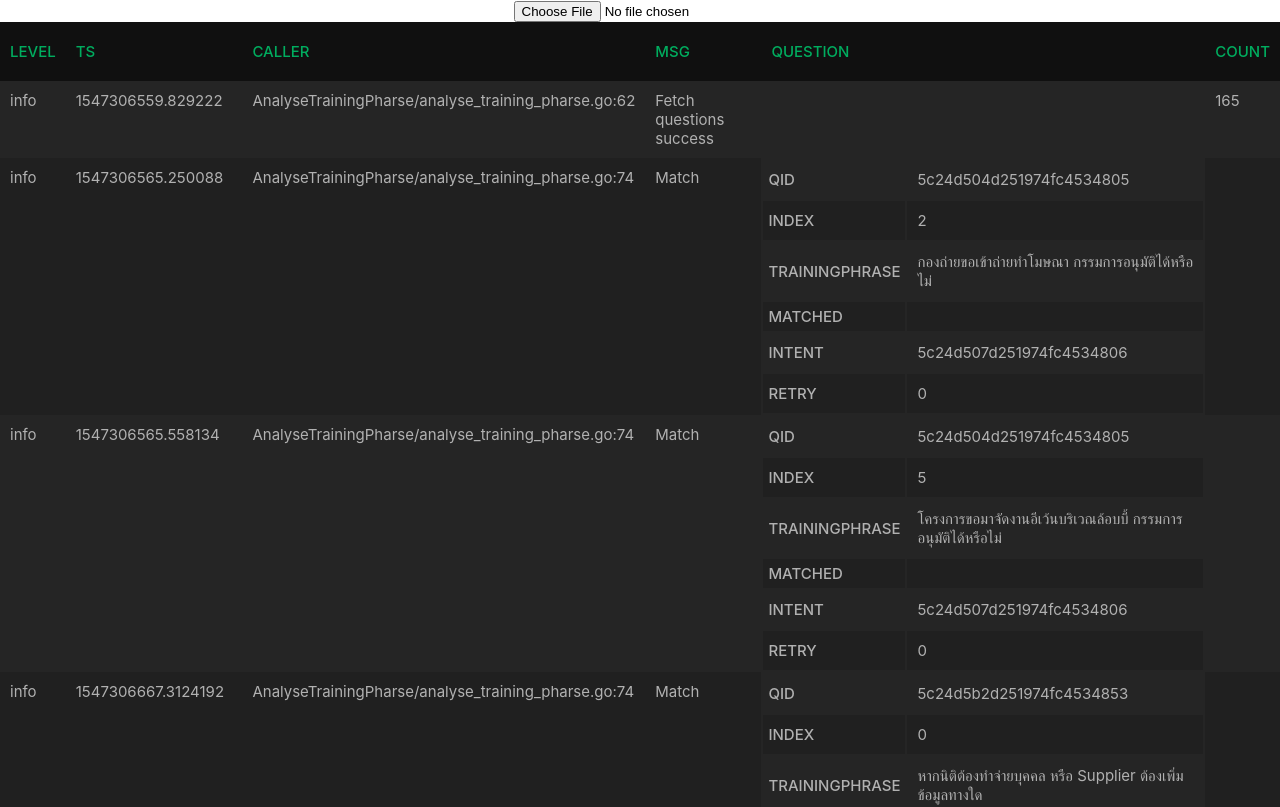
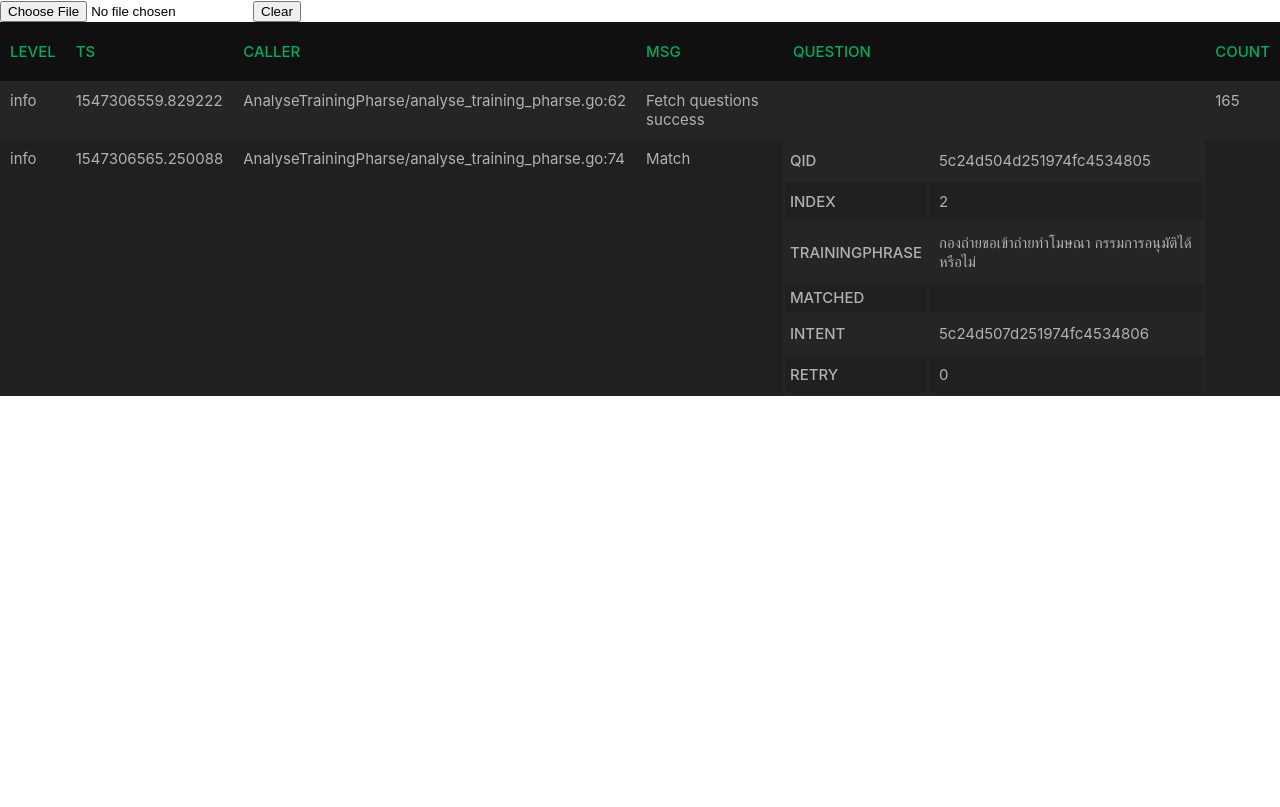
Before and after one commit to Panupong-Tongtawach/JSONTABLE, a React (Create React App) app: page / in a window 1280 px wide. Shown: the top 807 px of the page. Built offline with nearby package versions, Linux system fonts and the light colour scheme.

Commit message:
file check fix bug and clear state

```diff
--- a/src/App.tsx
+++ b/src/App.tsx
@@ -3,6 +3,7 @@ import './App.css';
 import { DataTypes } from './dataTypes';
 import { Table, TableHead, TableBody, DetailTable } from './StyledComponent';
 import { FileUploader } from './FlieUploader';
+import styled from 'styled-components';
 
 interface Props {
 
@@ -20,27 +21,33 @@ class App extends Component<Props, States> {
             data: this.defaultDatas
         }
     }
-
     defaultDatas: DataTypes.Data[] = [
         { "level": "info", "ts": 1547306559.829222, "caller": "AnalyseTrainingPharse/analyse_training_pharse.go:62", "msg": "Fetch questions success", "count": 165 },
         { "level": "info", "ts": 1547306565.250088, "caller": "AnalyseTrainingPharse/analyse_training_pharse.go:74", "msg": "Match", "question": { "qid": "5c24d504d251974fc4534805", "index": 2, "trainingPhrase": "กองถ่ายขอเข้าถ่ายทำโมษณา กรรมการอนุมัติได้หรือไม่", "matched": false, "intent": "5c24d507d251974fc4534806", "retry": 0 } },
-    { "level": "info", "ts": 1547306565.558134, "caller": "AnalyseTrainingPharse/analyse_training_pharse.go:74", "msg": "Match", "question": { "qid": "5c24d504d251974fc4534805", "index": 5, "trainingPhrase": "โครงการขอมาจัดงานอีเว้นบริเวณล้อบบี้ กรรมการอนุมัติได้หรือไม่", "matched": false, "intent": "5c24d507d251974fc4534806", "retry": 0 } },
-    { "level": "info", "ts": 1547306667.3124192, "caller": "AnalyseTrainingPharse/analyse_training_pharse.go:74", "msg": "Match", "question": { "qid": "5c24d5b2d251974fc4534853", "index": 0, "trainingPhrase": "หากนิติต้องทำจ่ายบุคคล หรือ Supplier ต้องเพิ่มข้อมูลทางใด", "matched": false, "intent": "5c24d5f9d251974fc453487a", "retry": 0 } },
-    { "level": "info", "ts": 1547306688.600563, "caller": "AnalyseTrainingPharse/analyse_training_pharse.go:74", "msg": "Match", "question": { "qid": "5c24d5bed251974fc453485a", "index": 1, "trainingPhrase": "ถ้ามีลูกบ้านจ่ายเงินล่วงหน้าต้องทำยังไง", "matched": false, "intent": "5c316ec234d1f90001aa26f1", "retry": 0 } },
-    { "level": "info", "ts": 1547306693.865719, "caller": "AnalyseTrainingPharse/analyse_training_pharse.go:74", "msg": "Match", "question": { "qid": "5c24d5c1d251974fc453485c", "index": 5, "trainingPhrase": "สร้างระบบใหม่ต้องใช้ระยะเวลาเท่าไหร่", "matched": false, "intent": "5c316bf934d1f90001aa26e3", "retry": 0 } },
-    { "level": "info", "ts": 1547306700.147403, "caller": "AnalyseTrainingPharse/analyse_training_pharse.go:74", "msg": "Match", "question": { "qid": "5c24d5c7d251974fc453485f", "index": 6, "trainingPhrase": "เบี้ยปรับล่าช้า สามารถลดหนี้ได้หรือไม่", "matched": false, "intent": "5c27012b34d1f9000132252a", "retry": 0 } },
-    { "level": "info", "ts": 1547306728.5789208, "caller": "AnalyseTrainingPharse/analyse_training_pharse.go:74", "msg": "Match", "question": { "qid": "5c24d5d7d251974fc4534868", "index": 2, "trainingPhrase": "อัตราค่าเบี้ยประกันภัยที่ลูกบ้านต้องจ่ายคิดตามพื้นที่ห้อง หรือคิดจากอัตราส่วนกรรมสิทธิ์", "matched": false, "intent": "5c24d5d9d251974fc4534869", "retry": 0 } },
-    { "level": "info", "ts": 1547306771.894461, "caller": "AnalyseTrainingPharse/analyse_training_pharse.go:74", "msg": "Match", "question": { "qid": "5c24d5ead251974fc4534873", "index": 3, "trainingPhrase": "กรณีเรียกเก็บค่าที่จอดรถ แล้วลูกบ้านปฏิเสธการจ่าย สามารถดำเนินการ อย่างไรได้บ้าง", "matched": false, "intent": "5c27023434d1f9000132252e", "retry": 0 } },
-    { "level": "info", "ts": 1547306774.6599958, "caller": "AnalyseTrainingPharse/analyse_training_pharse.go:74", "msg": "Match", "question": { "qid": "5c24d5f0d251974fc4534876", "index": 0, "trainingPhrase": "ขอเลขที่ใบเสร็จใหม่", "matched": false, "intent": "5c316af134d1f90001aa26df", "retry": 0 } },
-    { "level": "info", "ts": 1547306774.967864, "caller": "AnalyseTrainingPharse/analyse_training_pharse.go:74", "msg": "Match", "question": { "qid": "5c24d5f0d251974fc4534876", "index": 1, "trainingPhrase": "ขอเลขที่ใบเสร็จอีกครั้ง", "matched": false, "intent": "5c316af134d1f90001aa26df", "retry": 0 } },
-    { "level": "info", "ts": 1547306775.27901, "caller": "AnalyseTrainingPharse/analyse_training_pharse.go:74", "msg": "Match", "question": { "qid": "5c24d5f0d251974fc4534876", "index": 2, "trainingPhrase": "ขอเลขใบเสร็จใหม่", "matched": false, "intent": "5c316af134d1f90001aa26df", "retry": 0 } },
-    { "level": "info", "ts": 1547306775.581335, "caller": "AnalyseTrainingPharse/analyse_training_pharse.go:74", "msg": "Match", "question": { "qid": "5c24d5f0d251974fc4534876", "index": 3, "trainingPhrase": "ขอเลขใบเสร็จอีกครั้ง", "matched": false, "intent": "5c316af134d1f90001aa26df", "retry": 0 } },
-    { "level": "info", "ts": 1547306775.888649, "caller": "AnalyseTrainingPharse/analyse_training_pharse.go:74", "msg": "Match", "question": { "qid": "5c24d5f0d251974fc4534876", "index": 4, "trainingPhrase": "อยากได้เลขใบเสร็จใหม่", "matched": false, "intent": "5c316af134d1f90001aa26df", "retry": 0 } },
-    { "level": "info", "ts": 1547306776.1961741, "caller": "AnalyseTrainingPharse/analyse_training_pharse.go:74", "msg": "Match", "question": { "qid": "5c24d5f0d251974fc4534876", "index": 5, "trainingPhrase": "เอาเลขใบเสร็จอีกรอบ", "matched": false, "intent": "5c316af134d1f90001aa26df", "retry": 0 } },
-    { "level": "info", "ts": 1547306776.4603899, "caller": "AnalyseTrainingPharse/analyse_training_pharse.go:74", "msg": "Match", "question": { "qid": "5c24d5f0d251974fc4534876", "index": 6, "trainingPhrase": "ขอเลขใบเสร็จอีกรอบ", "matched": false, "intent": "5c316af134d1f90001aa26df", "retry": 1 } },
-    { "level": "info", "ts": 1547306776.708064, "caller": "AnalyseTrainingPharse/analyse_training_pharse.go:74", "msg": "Match", "question": { "qid": "5c24d5f0d251974fc4534876", "index": 7, "trainingPhrase": "วิธี running ใบเสร็จใหม่", "matched": false, "intent": "5c316af134d1f90001aa26df", "retry": 0 } },
-    { "level": "info", "ts": 1547306777.023008, "caller": "AnalyseTrainingPharse/analyse_training_pharse.go:74", "msg": "Match", "question": { "qid": "5c24d5f0d251974fc4534876", "index": 8, "trainingPhrase": "รันเลขที่ใบเสร็จเลขใหม่ให้หน่อยค่ะ เนื่องจากใบเสร็จรับเงินล็อตเก่าหมด", "matched": false, "intent": "5c316af134d1f90001aa26df", "retry": 0 } },
-  ];
+
+    ]
+
+
+    // defaultDatas: DataTypes.Data[] = [
+    //     { "level": "info", "ts": 1547306559.829222, "caller": "AnalyseTrainingPharse/analyse_training_pharse.go:62", "msg": "Fetch questions success", "count": 165 },
+    //     { "level": "info", "ts": 1547306565.250088, "caller": "AnalyseTrainingPharse/analyse_training_pharse.go:74", "msg": "Match", "question": { "qid": "5c24d504d251974fc4534805", "index": 2, "trainingPhrase": "กองถ่ายขอเข้าถ่ายทำโมษณา กรรมการอนุมัติได้หรือไม่", "matched": false, "intent": "5c24d507d251974fc4534806", "retry": 0 } },
+    //     { "level": "info", "ts": 1547306565.558134, "caller": "AnalyseTrainingPharse/analyse_training_pharse.go:74", "msg": "Match", "question": { "qid": "5c24d504d251974fc4534805", "index": 5, "trainingPhrase": "โครงการขอมาจัดงานอีเว้นบริเวณล้อบบี้ กรรมการอนุมัติได้หรือไม่", "matched": false, "intent": "5c24d507d251974fc4534806", "retry": 0 } },
+    //     { "level": "info", "ts": 1547306667.3124192, "caller": "AnalyseTrainingPharse/analyse_training_pharse.go:74", "msg": "Match", "question": { "qid": "5c24d5b2d251974fc4534853", "index": 0, "trainingPhrase": "หากนิติต้องทำจ่ายบุคคล หรือ Supplier ต้องเพิ่มข้อมูลทางใด", "matched": false, "intent": "5c24d5f9d251974fc453487a", "retry": 0 } },
+    //     { "level": "info", "ts": 1547306688.600563, "caller": "AnalyseTrainingPharse/analyse_training_pharse.go:74", "msg": "Match", "question": { "qid": "5c24d5bed251974fc453485a", "index": 1, "trainingPhrase": "ถ้ามีลูกบ้านจ่ายเงินล่วงหน้าต้องทำยังไง", "matched": false, "intent": "5c316ec234d1f90001aa26f1", "retry": 0 } },
+    //     { "level": "info", "ts": 1547306693.865719, "caller": "AnalyseTrainingPharse/analyse_training_pharse.go:74", "msg": "Match", "question": { "qid": "5c24d5c1d251974fc453485c", "index": 5, "trainingPhrase": "สร้างระบบใหม่ต้องใช้ระยะเวลาเท่าไหร่", "matched": false, "intent": "5c316bf934d1f90001aa26e3", "retry": 0 } },
+    //     { "level": "info", "ts": 1547306700.147403, "caller": "AnalyseTrainingPharse/analyse_training_pharse.go:74", "msg": "Match", "question": { "qid": "5c24d5c7d251974fc453485f", "index": 6, "trainingPhrase": "เบี้ยปรับล่าช้า สามารถลดหนี้ได้หรือไม่", "matched": false, "intent": "5c27012b34d1f9000132252a", "retry": 0 } },
+    //     { "level": "info", "ts": 1547306728.5789208, "caller": "AnalyseTrainingPharse/analyse_training_pharse.go:74", "msg": "Match", "question": { "qid": "5c24d5d7d251974fc4534868", "index": 2, "trainingPhrase": "อัตราค่าเบี้ยประกันภัยที่ลูกบ้านต้องจ่ายคิดตามพื้นที่ห้อง หรือคิดจากอัตราส่วนกรรมสิทธิ์", "matched": false, "intent": "5c24d5d9d251974fc4534869", "retry": 0 } },
+    //     { "level": "info", "ts": 1547306771.894461, "caller": "AnalyseTrainingPharse/analyse_training_pharse.go:74", "msg": "Match", "question": { "qid": "5c24d5ead251974fc4534873", "index": 3, "trainingPhrase": "กรณีเรียกเก็บค่าที่จอดรถ แล้วลูกบ้านปฏิเสธการจ่าย สามารถดำเนินการ อย่างไรได้บ้าง", "matched": false, "intent": "5c27023434d1f9000132252e", "retry": 0 } },
+    //     { "level": "info", "ts": 1547306774.6599958, "caller": "AnalyseTrainingPharse/analyse_training_pharse.go:74", "msg": "Match", "question": { "qid": "5c24d5f0d251974fc4534876", "index": 0, "trainingPhrase": "ขอเลขที่ใบเสร็จใหม่", "matched": false, "intent": "5c316af134d1f90001aa26df", "retry": 0 } },
+    //     { "level": "info", "ts": 1547306774.967864, "caller": "AnalyseTrainingPharse/analyse_training_pharse.go:74", "msg": "Match", "question": { "qid": "5c24d5f0d251974fc4534876", "index": 1, "trainingPhrase": "ขอเลขที่ใบเสร็จอีกครั้ง", "matched": false, "intent": "5c316af134d1f90001aa26df", "retry": 0 } },
+    //     { "level": "info", "ts": 1547306775.27901, "caller": "AnalyseTrainingPharse/analyse_training_pharse.go:74", "msg": "Match", "question": { "qid": "5c24d5f0d251974fc4534876", "index": 2, "trainingPhrase": "ขอเลขใบเสร็จใหม่", "matched": false, "intent": "5c316af134d1f90001aa26df", "retry": 0 } },
+    //     { "level": "info", "ts": 1547306775.581335, "caller": "AnalyseTrainingPharse/analyse_training_pharse.go:74", "msg": "Match", "question": { "qid": "5c24d5f0d251974fc4534876", "index": 3, "trainingPhrase": "ขอเลขใบเสร็จอีกครั้ง", "matched": false, "intent": "5c316af134d1f90001aa26df", "retry": 0 } },
+    //     { "level": "info", "ts": 1547306775.888649, "caller": "AnalyseTrainingPharse/analyse_training_pharse.go:74", "msg": "Match", "question": { "qid": "5c24d5f0d251974fc4534876", "index": 4, "trainingPhrase": "อยากได้เลขใบเสร็จใหม่", "matched": false, "intent": "5c316af134d1f90001aa26df", "retry": 0 } },
+    //     { "level": "info", "ts": 1547306776.1961741, "caller": "AnalyseTrainingPharse/analyse_training_pharse.go:74", "msg": "Match", "question": { "qid": "5c24d5f0d251974fc4534876", "index": 5, "trainingPhrase": "เอาเลขใบเสร็จอีกรอบ", "matched": false, "intent": "5c316af134d1f90001aa26df", "retry": 0 } },
+    //     { "level": "info", "ts": 1547306776.4603899, "caller": "AnalyseTrainingPharse/analyse_training_pharse.go:74", "msg": "Match", "question": { "qid": "5c24d5f0d251974fc4534876", "index": 6, "trainingPhrase": "ขอเลขใบเสร็จอีกรอบ", "matched": false, "intent": "5c316af134d1f90001aa26df", "retry": 1 } },
+    //     { "level": "info", "ts": 1547306776.708064, "caller": "AnalyseTrainingPharse/analyse_training_pharse.go:74", "msg": "Match", "question": { "qid": "5c24d5f0d251974fc4534876", "index": 7, "trainingPhrase": "วิธี running ใบเสร็จใหม่", "matched": false, "intent": "5c316af134d1f90001aa26df", "retry": 0 } },
+    //     { "level": "info", "ts": 1547306777.023008, "caller": "AnalyseTrainingPharse/analyse_training_pharse.go:74", "msg": "Match", "question": { "qid": "5c24d5f0d251974fc4534876", "index": 8, "trainingPhrase": "รันเลขที่ใบเสร็จเลขใหม่ให้หน่อยค่ะ เนื่องจากใบเสร็จรับเงินล็อตเก่าหมด", "matched": false, "intent": "5c316af134d1f90001aa26df", "retry": 0 } },
+    // ];
 
     colHeader = ['level', 'ts', 'caller', 'msg', 'question', 'count']
 
@@ -94,13 +101,21 @@ class App extends Component<Props, States> {
     }
 
     onDataReceive(data: DataTypes.Data[]) {
-    this.setState({ data })
+        this.setState({ data });
+    }
+
+    onClear(e: React.FormEvent<HTMLButtonElement>) {
+        this.setState({ data: [] });
     }
 
     render() {
         return (
-      <div className="App">
+            <Container>
+                <Header>
                     <FileUploader onReceiveData={this.onDataReceive.bind(this)} />
+                    <button onClick={this.onClear.bind(this)} children="Clear" />
+                </Header>
+                <TableContainer>
                     <Table>
                         <TableHead>
                             {this.renderHeader()}
@@ -109,9 +124,22 @@ class App extends Component<Props, States> {
                             {this.renderRows()}
                         </TableBody>
                     </Table>
-      </div>
+                </TableContainer>
+
+            </Container>
         );
     }
 }
 
+const TableContainer = styled.div`
+width: 100%;
+`;
+
+const Container = styled.div`
+width: 100%;
+`;
+const Header = styled.header`
+width: 100%;
+`;
+
 export default App;
--- a/src/FlieUploader.tsx
+++ b/src/FlieUploader.tsx
@@ -17,14 +17,29 @@ export class FileUploader extends React.Component<Props> {
 
     handleFileRead(ev: ProgressEvent) {
         const content = this.reader.result as string;
-        const data = content.split('\n').map((d) => JSON.parse(d) as DataTypes.Data);
-        this.props.onReceiveData(data);
-        console.log(data);
+        const data = content.trim().split('\n').filter((d) => d.trim().length > 0);
+        console.log('Input Data :', data);
+
+        const parseData = data.map((d) => {
+            try {
+                const parseD = JSON.parse(d) as DataTypes.Data;
+                return parseD;
+            } catch {
+                return {} as DataTypes.Data;
+            }
+        }).filter((d) => Object.keys(d).length > 0);
+        this.props.onReceiveData(parseData);
     }
 
     receiveFile(e: React.FormEvent<HTMLInputElement>) {
         let file = e.currentTarget.files && e.currentTarget.files[0];
-        this.reader.readAsText(file as Blob);
+        console.log(file);
+        const fileExtensionRegex = /^.*\.(json|jsonl)$/i;
+        if (file && fileExtensionRegex.test(file.name)) {
+            this.reader.readAsText(file as Blob);
+        } else {
+            alert('File not support!!');
+        }
     }
 
     render() {
--- a/src/StyledComponent.ts
+++ b/src/StyledComponent.ts
@@ -1,6 +1,7 @@
 import styled from "styled-components";
 
 export const Table = styled.table`
+width: 100%;
 border-collapse: collapse;
 text-align: left;
 `;
```
Also changed, not shown: src/Table/ExpandableRow.tsx (added, +30 -0 lines), 1 other file (tests, documents, lock files or other folders). Lines whose indentation alone changed are shown as unchanged.
